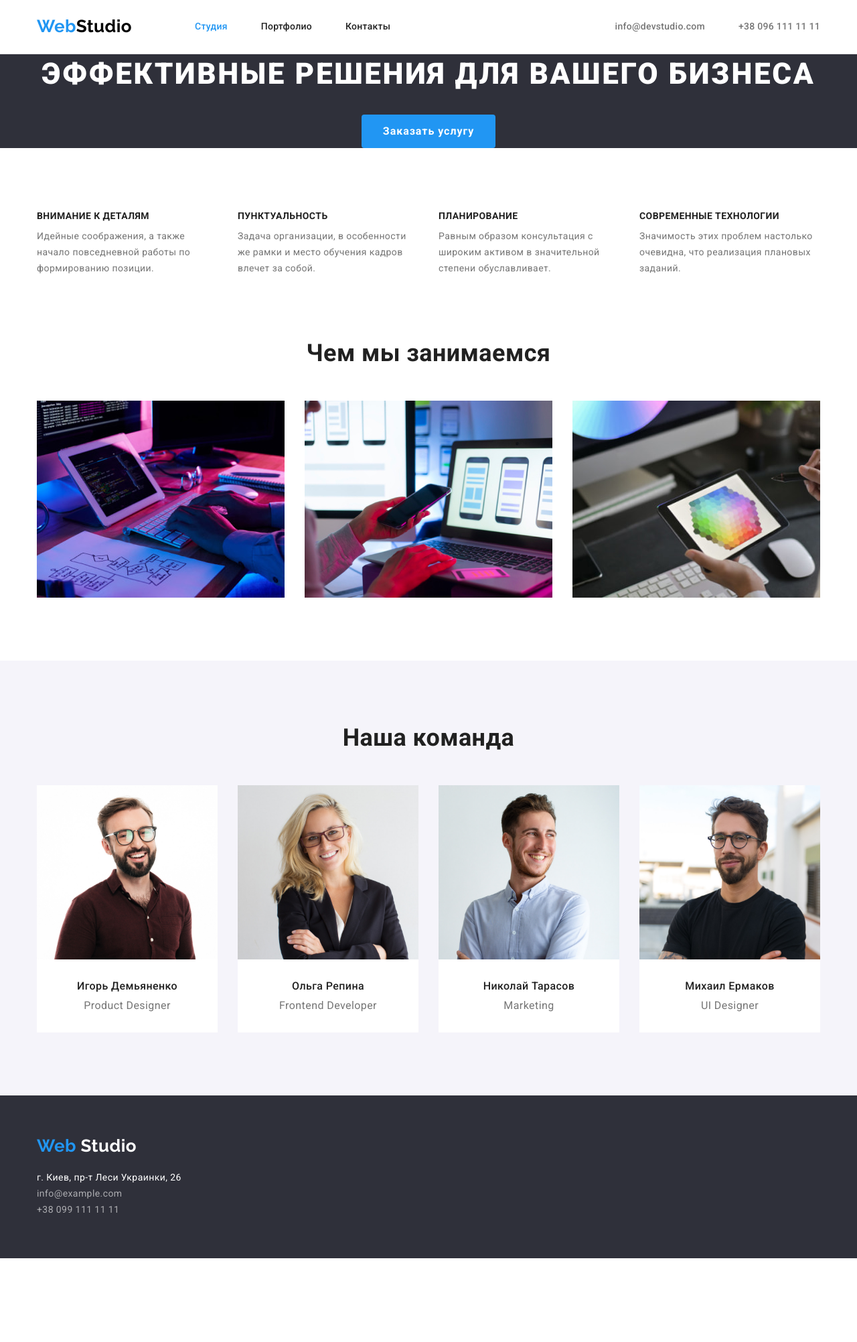
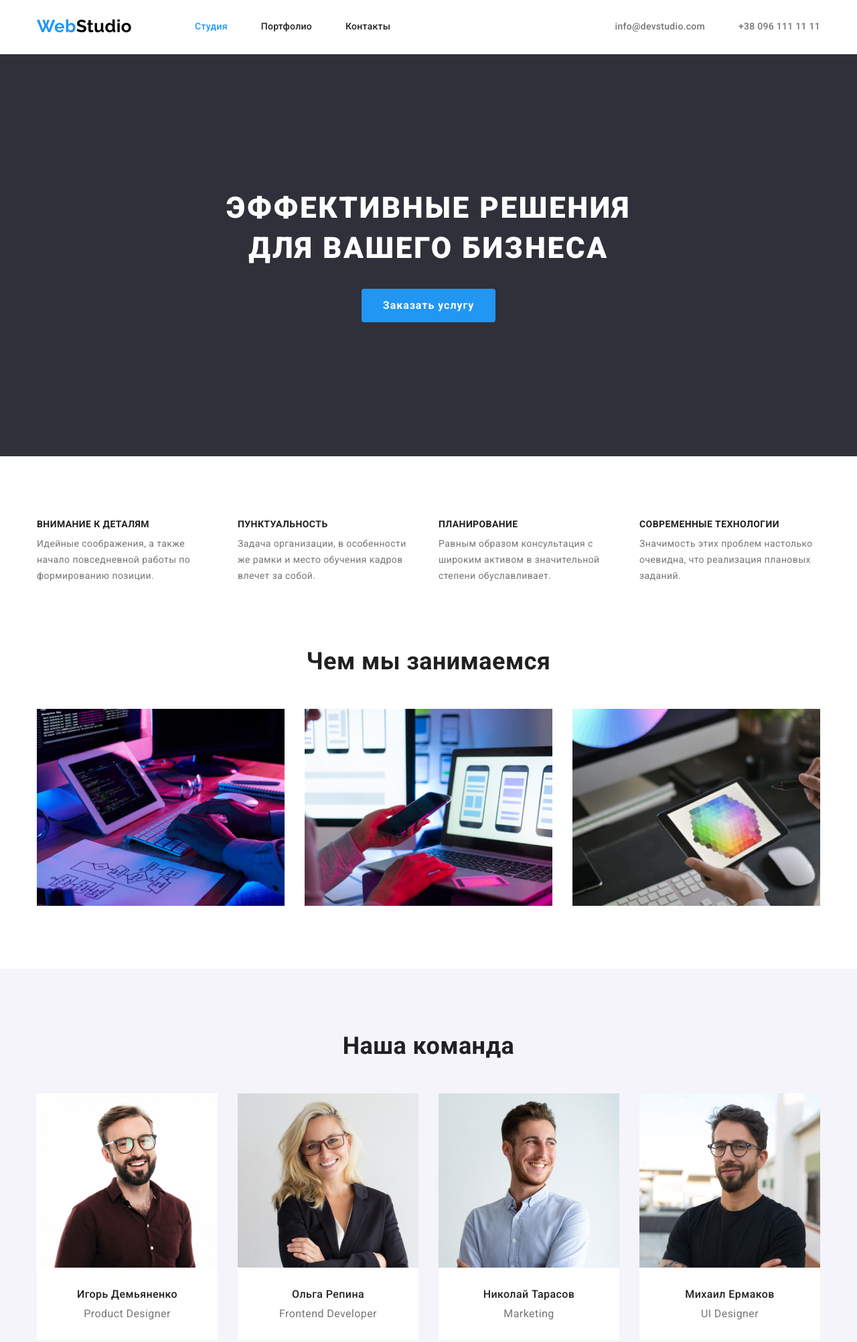
Before and after one commit to rostykwave/goit-markup-hw-03, a plain HTML site: page index.html in a window 1280 px wide. Shown: the top 2003 px of the page at 67% size. Before the commit the page ends 1878 px from the top, so only its background shows below. Drawn offline with nearby package versions, Linux system fonts and the light colour scheme.

Commit message:
first check
portfolio bord
address item, not link margin
hero padding

```diff
--- a/css/styles.css
+++ b/css/styles.css
@@ -165,6 +165,7 @@ img {
 /* Main */
 /* Hero */
 .hero {
+  padding: 200px 0;
   text-align: center;
 
   background-color: #2f303a;
@@ -340,11 +341,14 @@ img {
   flex-basis: calc(100% / 3 - var(--portfolio-card-set-gap));
   margin-left: var(--portfolio-card-set-gap);
   margin-top: var(--portfolio-card-set-gap);
-  border-bottom: 1px solid rgba(238, 238, 238, 1);
 }
 
 .portfolio-content {
   padding: 20px 24px;
+
+  border-bottom: 1px solid rgba(238, 238, 238, 1);
+  border-left: 1px solid rgba(238, 238, 238, 1);
+  border-right: 1px solid rgba(238, 238, 238, 1);
 }
 .portfolio-title {
   font-size: 18px;
@@ -370,10 +374,10 @@ img {
 
   color: #ffffff;
 }
-
+.address-item {
+  margin-bottom: 9px;
+}
 .address-link {
-  margin-bottom: 9px;
-
   font-style: normal;
 
   color: rgba(255, 255, 255, 0.6);
--- a/index.html
+++ b/index.html
@@ -43,7 +43,7 @@
             <!-- Hero -->
             <section class="hero">
                 <div class="container">
-                    <h1 class="hero-title">Эффективные решения для вашего бизнеса</h1>
+                    <h1 class="hero-title">Эффективные решения <br> для вашего бизнеса</h1>
                     <button type="button" class="hero-btn btn">Заказать услугу</button>
                 </div>
             </section>
@@ -153,10 +153,10 @@
                 <a href="./" class="logo footer-logo" lang="en"> <span class="logo-accent">Web</span> Studio</a>
                 <address class="address">
                     <ul class="list">
-                        <li><a href="https://goo.gl/maps/2UURq9KAm3fEJeZc8" target="_blank" rel="noopener noreferrer"
+                        <li class="address-item"><a href="https://goo.gl/maps/2UURq9KAm3fEJeZc8" target="_blank" rel="noopener noreferrer"
                                 class="address-link link location">г. Киев, пр-т Леси Украинки, 26</a></li>
-                        <li><a href="mailto:info@example.com" class="address-link link">info@example.com</a></li>
-                        <li><a href="tel:+380991111111" class="address-link link">+38 099 111 11 11</a></li>
+                        <li class="address-item"><a href="mailto:info@example.com" class="address-link link">info@example.com</a></li>
+                        <li class="address-item"><a href="tel:+380991111111" class="address-link link">+38 099 111 11 11</a></li>
                     </ul>
                 </address>
             </div>
```
Also changed, not shown: portfolio.html (+3 -3 lines).
